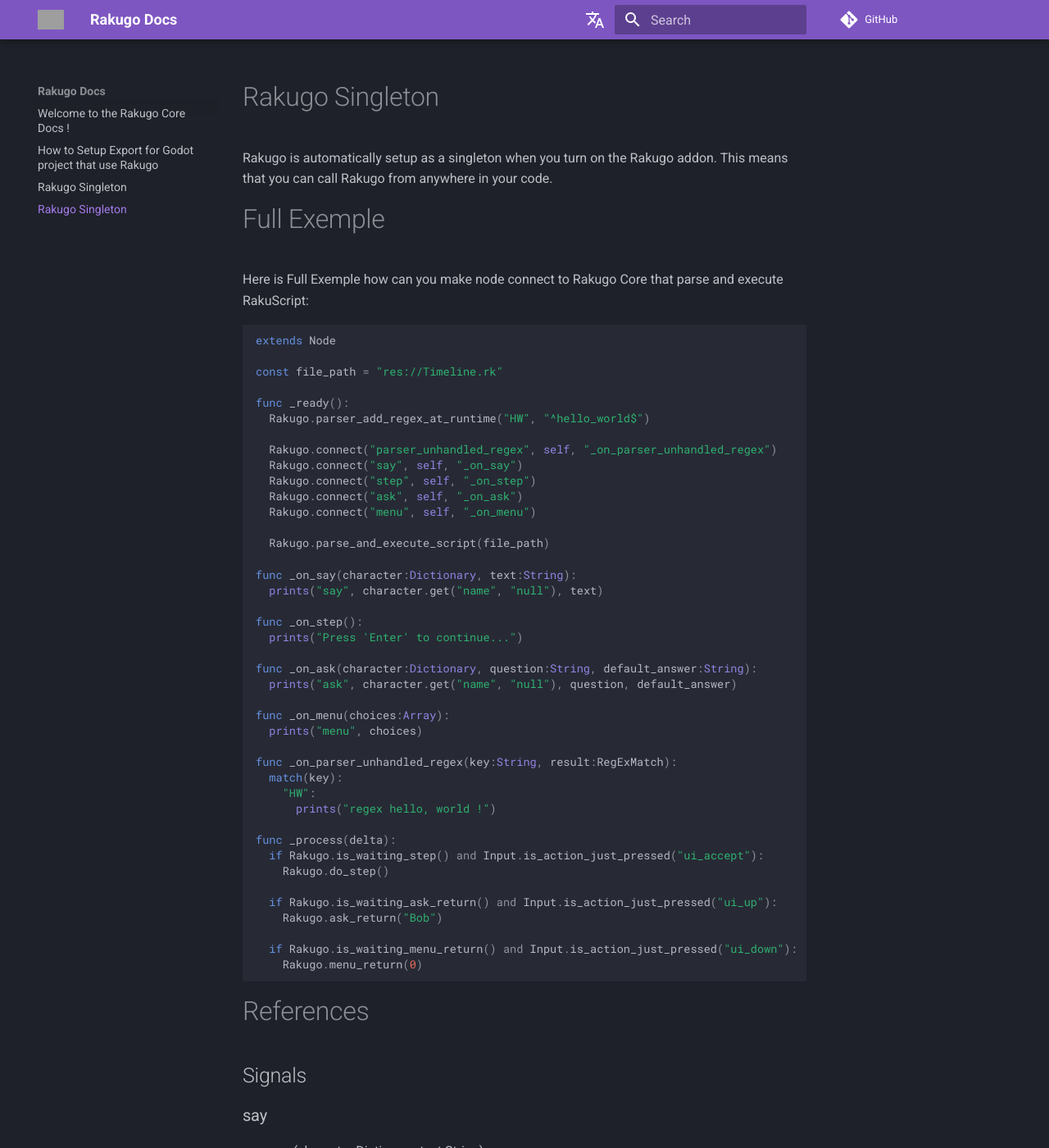
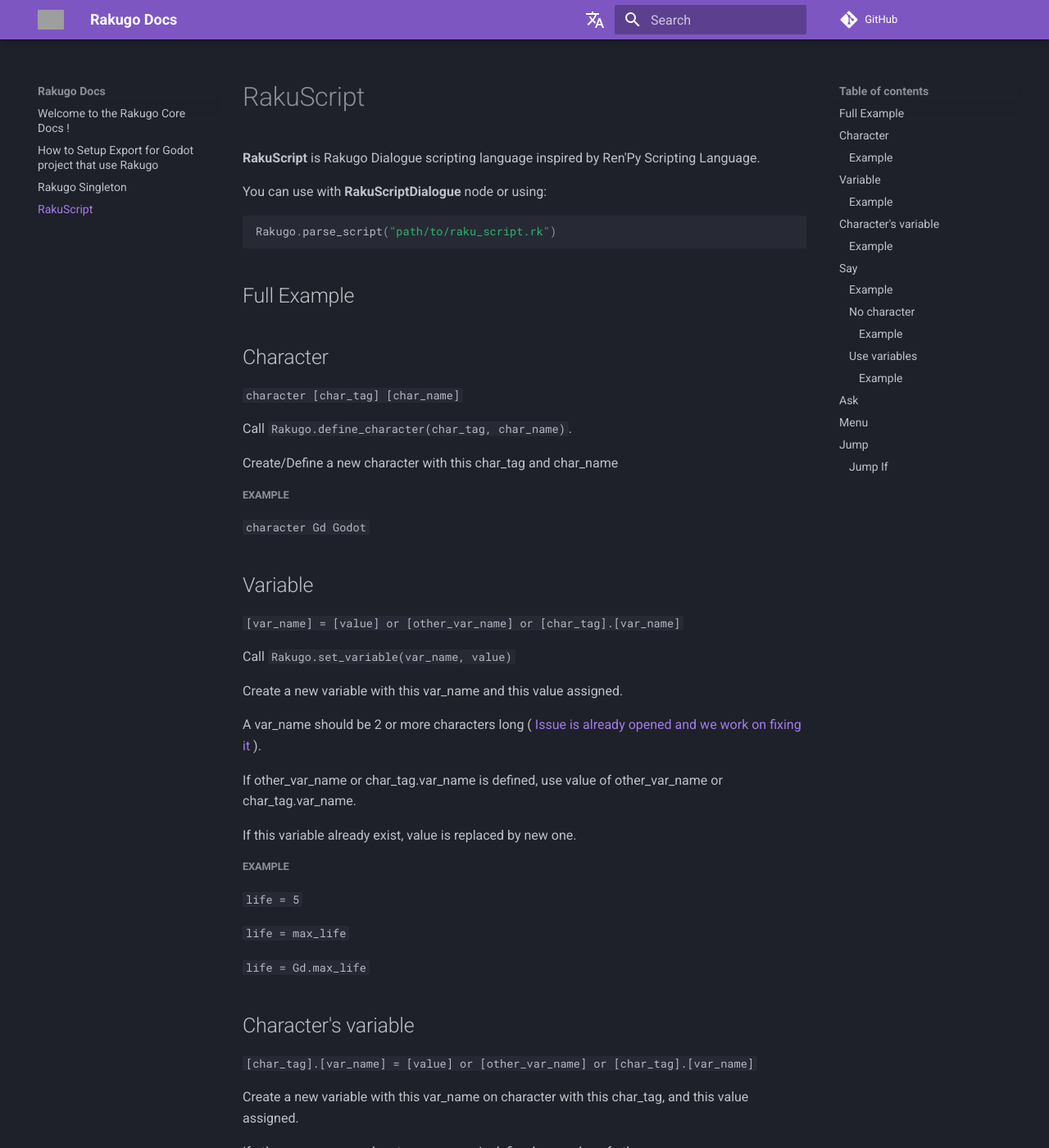
Before and after one commit to rakugoteam/rakugo-docs, an MkDocs documentation site: the page built from docs/rakuscript.md, in a window 1280 px wide and 1400 px high. Shown: the whole window at 82% size. Built offline with MkDocs 1.6.1 and Material for MkDocs 9.7.7, drawn with Linux system fonts in a browser that asks for light colours; comment, search, counter and statistics services are not loaded; the version menu is left out; some of the changed text lies outside the part shown; grey boxes are pictures that could not be loaded.

Commit message:
rakuscript.md is now about RakuScript Again!

````diff
--- a/docs/rakuscript.md
+++ b/docs/rakuscript.md
@@ -1,273 +1,117 @@
-# Rakugo Singleton
+# RakuScript
 
-Rakugo is automatically setup as a singleton when you turn on the Rakugo addon.
-This means that you can call Rakugo from anywhere in your code.
+**RakuScript** is Rakugo Dialogue scripting language inspired by Ren'Py Scripting Language.
 
-# Full Exemple
-
-Here is Full Exemple how can you make node connect to Rakugo Core that parse and execute RakuScript:
-
+You can use with **RakuScriptDialogue** node or using:
 ```gdscript
-extends Node
-
-const file_path = "res://Timeline.rk"
-
-func _ready():
-  Rakugo.parser_add_regex_at_runtime("HW", "^hello_world$")
-
-  Rakugo.connect("parser_unhandled_regex", self, "_on_parser_unhandled_regex")
-  Rakugo.connect("say", self, "_on_say")
-  Rakugo.connect("step", self, "_on_step")
-  Rakugo.connect("ask", self, "_on_ask")
-  Rakugo.connect("menu", self, "_on_menu")
-
-  Rakugo.parse_and_execute_script(file_path)
-
-func _on_say(character:Dictionary, text:String):
-  prints("say", character.get("name", "null"), text)
-
-func _on_step():
-  prints("Press 'Enter' to continue...")
-
-func _on_ask(character:Dictionary, question:String, default_answer:String):
-  prints("ask", character.get("name", "null"), question, default_answer)
-
-func _on_menu(choices:Array):
-  prints("menu", choices)
-
-func _on_parser_unhandled_regex(key:String, result:RegExMatch):
-  match(key):
-    "HW":
-      prints("regex hello, world !")
-
-func _process(delta):
-  if Rakugo.is_waiting_step() and Input.is_action_just_pressed("ui_accept"):
-    Rakugo.do_step()
-
-  if Rakugo.is_waiting_ask_return() and Input.is_action_just_pressed("ui_up"):
-    Rakugo.ask_return("Bob")
-
-  if Rakugo.is_waiting_menu_return() and Input.is_action_just_pressed("ui_down"):
-    Rakugo.menu_return(0)
+Rakugo.parse_script("path/to/raku_script.rk")
 ```
 
-# References
-## Signals
-### say
+## Full Example
 
-params: (character:Dictionary, text:String)
+## Character
 
-Send when a [Say] instruction is executed then Rakugo waiting call of [do_step]
+```character [char_tag] [char_name]```
 
-```gd
-func _ready():
-  Rakugo.connect("say", self, "_on_say")
+Call `Rakugo.define_character(char_tag, char_name)`.
 
-func _on_say(character:Dictionary, text:String):
-  prints("say", character.get("name", "null"), text)
-```
+Create/Define a new character with this char_tag and char_name
 
-### step
+##### Example
 
-Send after a [Say] instruction is executed.
+```character Gd Godot```
 
-### ask
+## Variable
 
-params: (character:Dictionary, question:String, default_answer:String)
+```[var_name] = [value] or [other_var_name] or [char_tag].[var_name]```
 
-Send when a [Ask] instruction is executed then Rakugo waiting call of [ask_return].
+Call `Rakugo.set_variable(var_name, value)`
 
-```gd
-func _ready():
-  Rakugo.connect("ask", self, "_on_ask")
+Create a new variable with this var_name and this value assigned.
 
-func _on_ask(character:Dictionary, question:String, default_answer:String):
-  prints("ask", character.get("name", "null"), question, default_answer)
-```
+A var_name should be 2 or more characters long ( [Issue is already opened and we work on fixing it](https://github.com/rakugoteam/Rakugo/issues/93) ).
 
-### menu
+If other_var_name or char_tag.var_name is defined, use value of other_var_name or char_tag.var_name.
 
-params: (choices:Array)
+If this variable already exist, value is replaced by new one.
 
-Send when a [Menu] instruction is executed then Rakugo waiting call of [menu_return].
+##### Example
 
-```gd
-func _ready():
-  Rakugo.connect("menu", self, "_on_menu")
+```life = 5```
 
-func _on_menu(choices:Array):
-  prints("menu", choices)
-```
+```life = max_life```
 
-### parser_unhandled_regex
+```life = Gd.max_life```
 
-params: (key:String, result:RegExMatch)
+## Character's variable
 
-## Methods
+```[char_tag].[var_name] = [value] or [other_var_name] or [char_tag].[var_name]```
 
-### set_variable
+Create a new variable with this var_name on character with this char_tag, and this value assigned.
 
-params: (var_name:String, value:Variant)
+If other_var_name or char_tag.var_name is defined, use value of other_var_name or char_tag.var_name.
 
-```gdscript
-# set or create a global variable
-Rakugo.set_variable("life", 5)
+If this variable already exist on this character, value is replaced by new one.
 
-# set or create a variable on character
-Rakugo.set_variable("Sy.life", 5)
-```
+##### Example
 
-### get_variable
+```Gd.friendship = 5```
 
-params: (var_name:String)
-return: Variant
+```Gd.friendship = max_friendship```
 
-```gdscript
-# get a global variable
-var life = Rakugo.get_variable("life")
+```Gd.friendship = Gd.max_friendship```
 
-# get a character's variable
-var sy_life = Rakugo.get_variable("Sy.life")
-```
+## Say
 
-### has_variable
+```[char_tag] [String]```
 
-params: (var_name:String)
-return: bool
+Character with this char_tag say *String*
 
-Only works with global variable.
+When Say is executed, a signal [say] is send with dictionary of data for the character with this char_tag and this String in parameter.
 
-### define_character
+If no character with this char_tag is found, signal is send with an empty dictionary.
 
-params: (char_tag:String, char_name:String)
+After Say is executed, Rakugo automatically waiting, it send a [step] signal.
 
-```gdscript
-# define/create a new character
-Rakugo.define_character("Sy", "Sylvie")
-```
+##### Example
 
-### get_character
+```Gd "Hello !"```
 
-params: (char_tag:string)
-return: Dictionary
+### No character
 
-If a character with this char_tag is not found return an empty Dictionary and print an error.
+```[String]```
 
-```gd
-var sy = Rakugo.get_character("Sy")
-```
+Say *String*
 
-### get_narrator
+When Say is executed, a signal [say] is send with empty dictionary and this String in parameter.
 
-return: Dictionary
+##### Example
 
-Returns character with name defined in **Project Settings**: *addons/rakugo/narrator/name*
+```"Hello, world !"```
 
-### parser_add_regex_at_runtime
+### Use variables
 
-params: (key:String, regex:String)
+```<[var_name]> or <[char_tag].[var_name]>```
 
-### parse_script
+You can use variables in Say, Rakugo replace them by their values in String before send signal [say].
 
-params: (file_path:String)
-return: Error
+##### Example
 
-Parse a script and store it. You can execute it with [execute_script].
+```"My name is <Gd.name>, and I have <life> point of life"```
 
-If all goes well return OK. If not print an error and return ERR_FILE_CANT_OPEN if file can not be opened, or FAILED in other cases.
+## Ask
 
-```gd
-const file_path = "res://Timeline.rk"
+After a Ask is executed, Rakugo waiting call of [ask_return].
 
-func _ready():
-  Rakugo.parse_script(file_path)
-```
+## Menu
 
-### execute_script
+After a Menu is executed, Rakugo waiting call of [ask_return].
 
-params: (file_name:String)
-return: Error
+## Jump
+### Jump If
 
-Execute a script previously registered with [parse_script].
-
-If all goes well return OK, print an error and return FAILED instead.
-
-file_name, is file_path without folder_path and extension.
-
-file_path: "res://Timeline.rk"
-
-file_name: "Timeline"
-
-You can use file_path.get_file().get_basename().
-
-You do not have to use parse_script and execute_script at same time.
-
-```gdscript
-const file_path = "res://Timeline.rk"
-const file_name = file_path.get_file().get_basename()
-
-func _ready():
-  Rakugo.parse_script(file_path)
-
-func _process(_delta):
-  ...
-  Rakugo.execute_script(file_name)
-```
-
-### parse_and_execute_script
-
-params: (file_path:String)
-
-Do [parse_script] and [execute_script] at same time.
-
-### save_game
-
-params: (save_name:String = "quick")
-
-Save all variables and characters in *user://save/save_name/save.json* file.
-
-#### load_game
-
-params: (save_name:String = "quick")
-
-Load all variables and characters from *user://save/save_name/save.json* file if existed.
-
-#### is_waiting_step
-
-return: bool
-
-Returns true when Rakugo waiting call of [do_step].
-
-### do_step
-
-Use it when [is_waiting_step] return true, to continue script reading process.
-
-### is_waiting_ask_return
-
-return: bool
-
-Returns true when Rakugo waiting call of [ask_return].
-
-### ask_return
-
-params: (result:Variant)
-
-### is_waiting_menu_return
-
-return: bool
-
-Returns true when Rakugo waiting call of [menu_return].
-
-### menu_return
-
-params: (index:int)
-
+[#93]: https://github.com/rakugoteam/Rakugo/issues/93
+[say]: rakugo_singleton.md#say-characterdictionary-textstring
+[step]: rakugo_singleton.md#step
 [Say]: rakuscript.md#say
-[do_step]: rakugo_singleton.md#do_step
-[Ask]: rakuscript.md#ask
 [ask_return]: rakuscript.md#ask_return
-[Menu]: rakuscript.md#menu
-[menu_return]: rakuscript.md#menu_return
-[parse_script]: rakugo_singleton.md#parse_script
-[execute_script]: rakugo_singleton.md#execute_script
-[is_waiting_step]: rakugo_singleton.md#is_waiting_step
````
